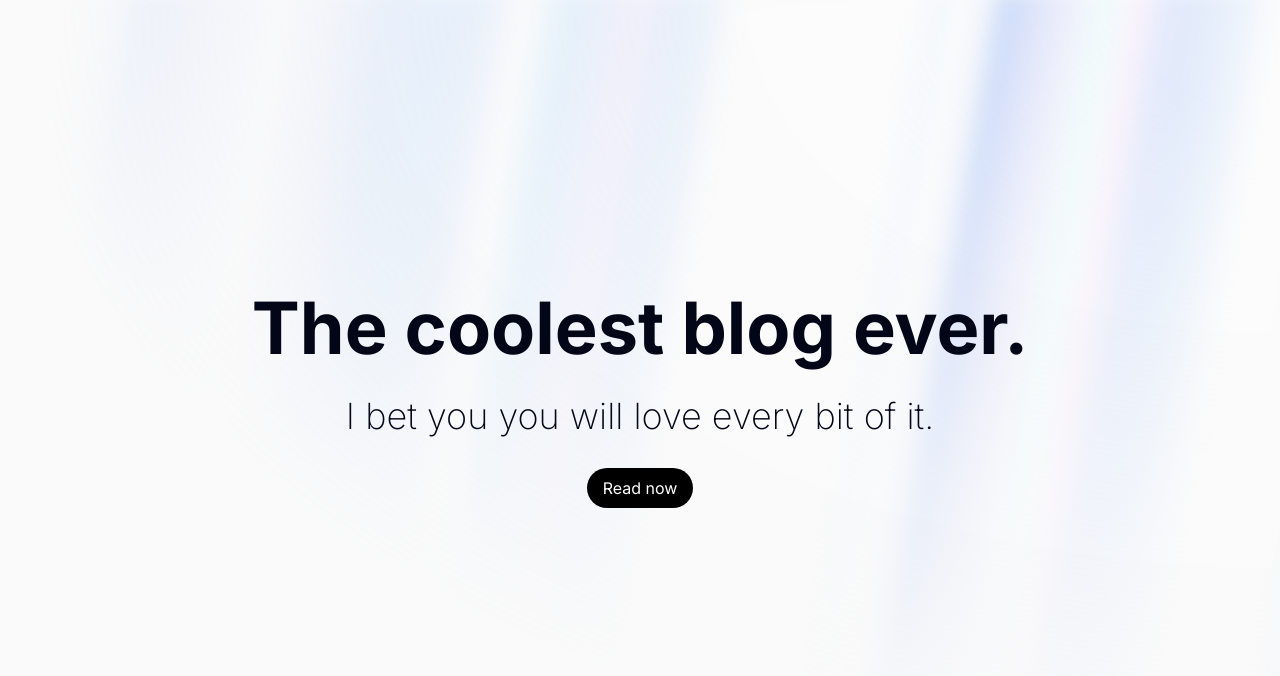
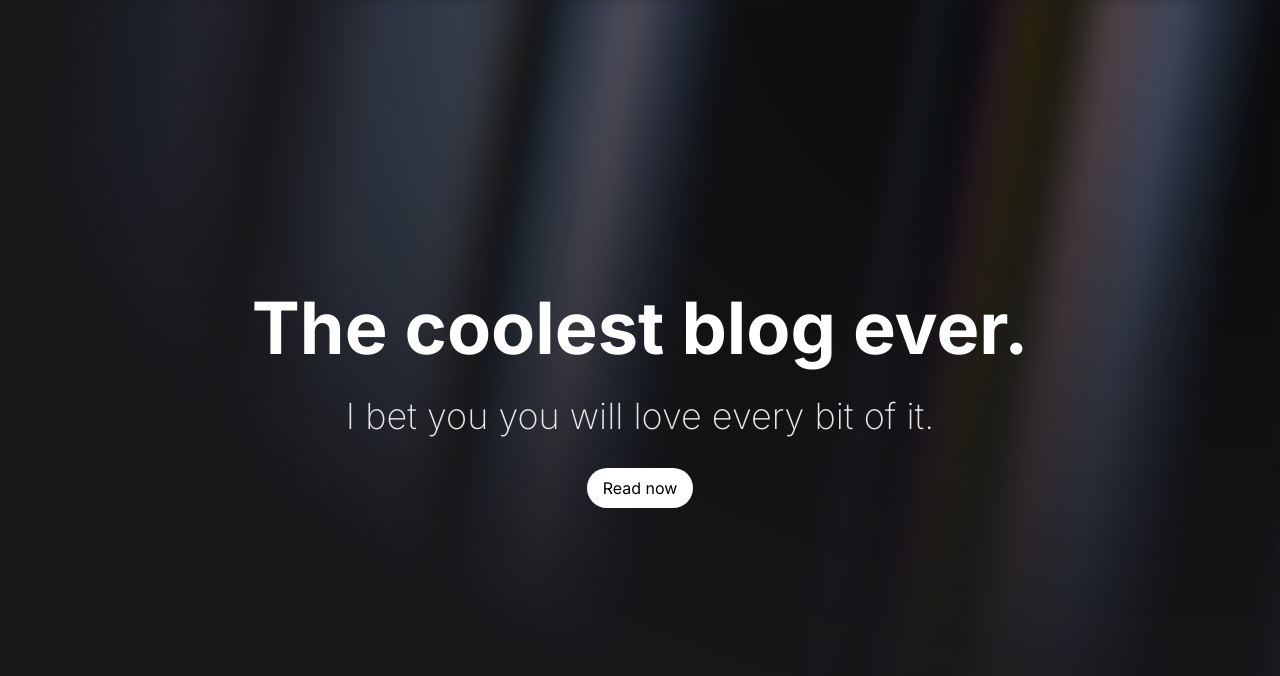
Before and after one commit to kowais915/blogify, a Next.js app: page / in a window 1280 px wide. Shown: the top 676 px of the page. Built offline with nearby package versions, Linux system fonts and the light colour scheme.

Commit message:
:lipstick: Added the dark theme

```diff
--- a/package.json
+++ b/package.json
@@ -15,6 +15,7 @@
     "framer-motion": "^11.2.10",
     "lucide-react": "^0.383.0",
     "next": "14.2.3",
+    "next-themes": "^0.3.0",
     "react": "^18",
     "react-dom": "^18",
     "tailwind-merge": "^2.3.0",
--- a/src/app/layout.tsx
+++ b/src/app/layout.tsx
@@ -1,12 +1,13 @@
 import type { Metadata } from "next";
 import { Inter } from "next/font/google";
 import "./globals.css";
+import { ThemeProvider } from "@components/pages/Landing/components/theme-provider";
 
 const inter = Inter({ subsets: ["latin"] });
 
 export const metadata: Metadata = {
-  title: "Create Next App",
-  description: "Generated by create next app",
+  title: "Coolest Blog",
+  description: "Not your average blog",
 };
 
 export default function RootLayout({
@@ -16,7 +17,16 @@ export default function RootLayout({
 }>) {
   return (
     <html lang="en">
-      <body className={inter.className}>{children}</body>
+      <body className={inter.className}>
+        <ThemeProvider
+          attribute="class"
+          defaultTheme="dark"
+          enableSystem
+          disableTransitionOnChange
+        >
+          {children}
+        </ThemeProvider>
+      </body>
     </html>
   );
 }
--- /dev/null
+++ b/src/components/pages/Landing/components/theme-provider.tsx
@@ -0,0 +1,9 @@
+"use client"
+
+import * as React from "react"
+import { ThemeProvider as NextThemesProvider } from "next-themes"
+import { type ThemeProviderProps } from "next-themes/dist/types"
+
+export function ThemeProvider({ children, ...props }: ThemeProviderProps) {
+  return <NextThemesProvider {...props}>{children}</NextThemesProvider>
+}
```
Also changed, not shown: 1 other file (tests, documents, lock files or other folders).
